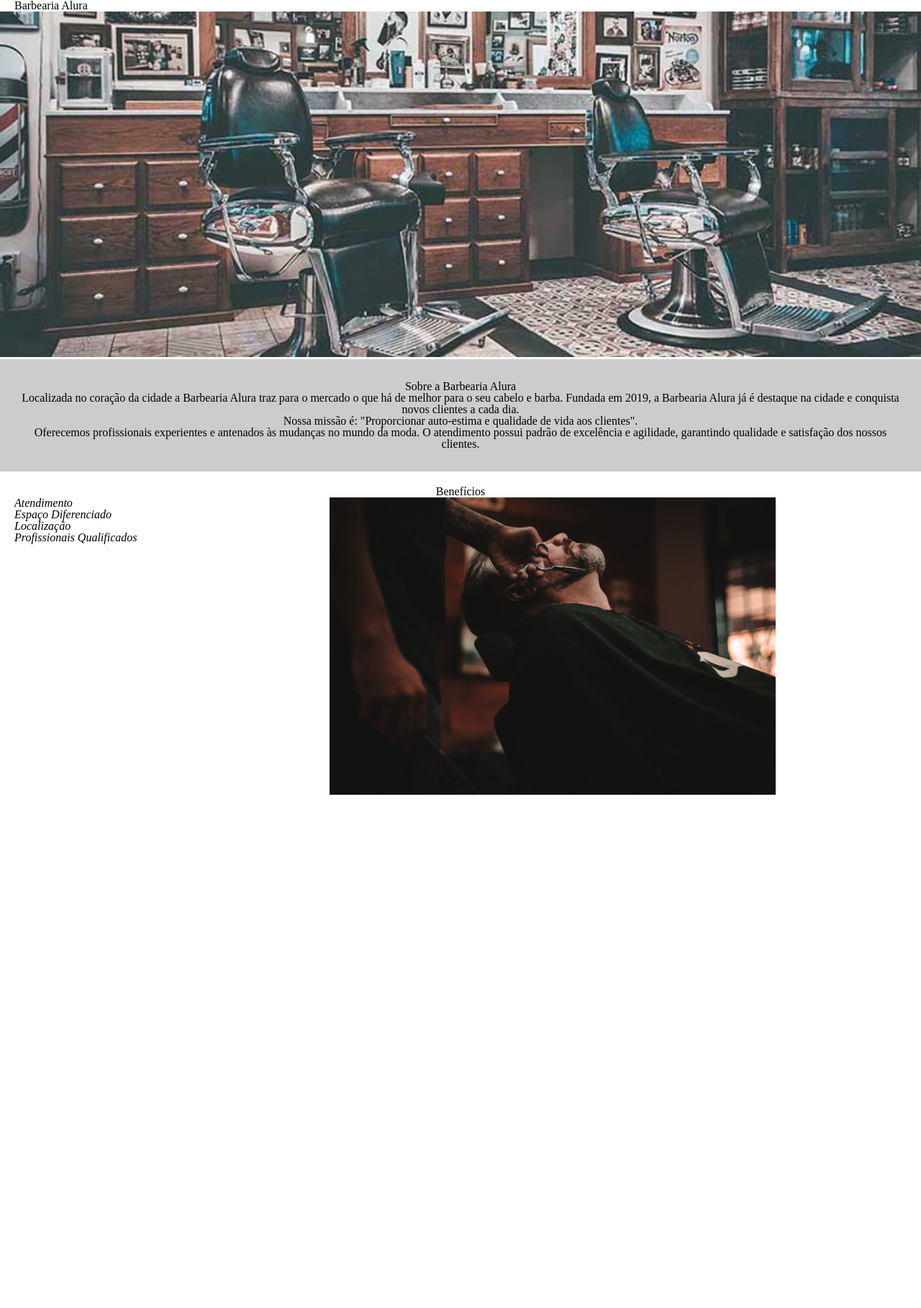
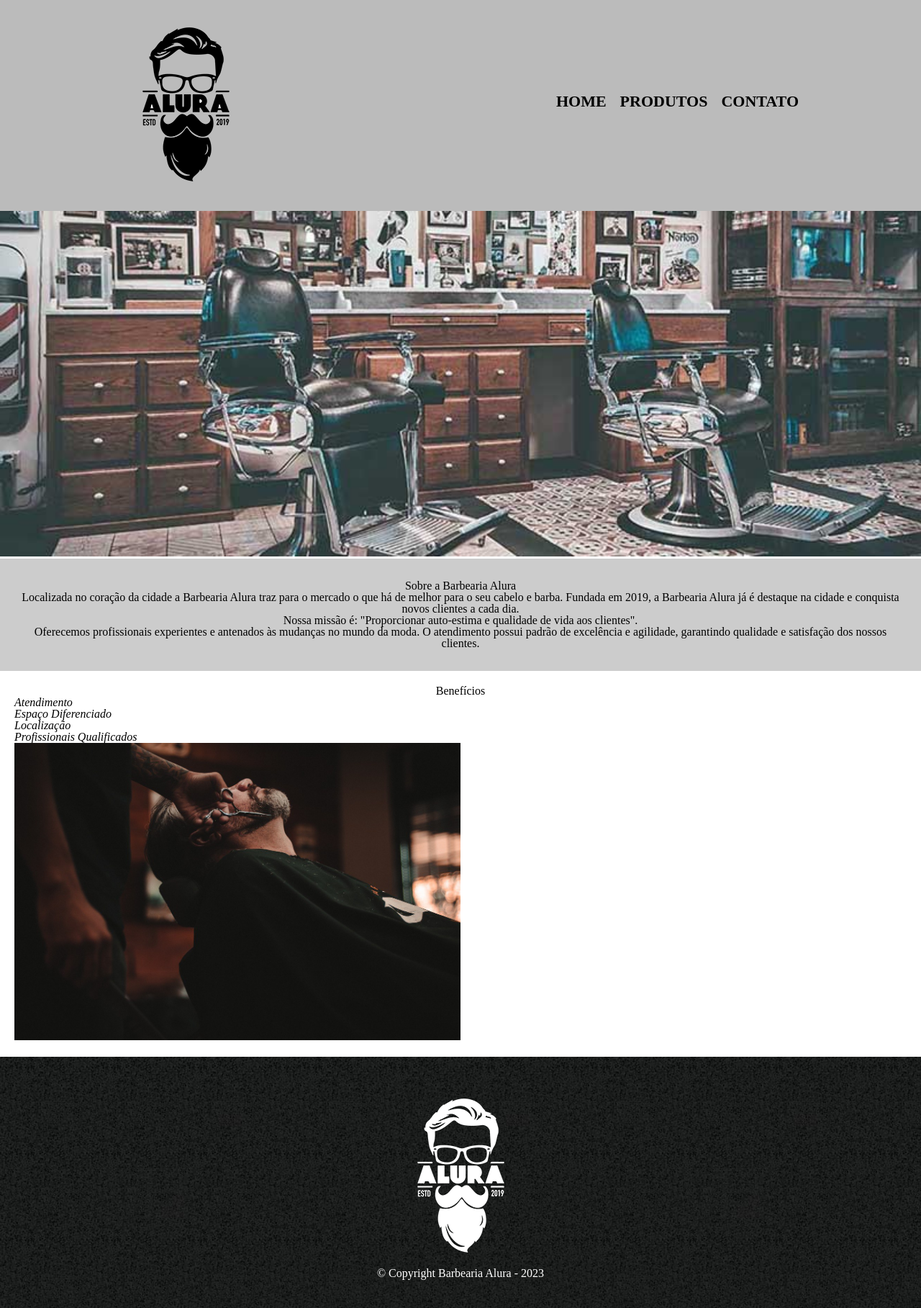
Before and after one commit to otthonleao/one-site-barbearia, a plain HTML site: page index.html in a window 1280 px wide. Shown: the whole page at 72% size. Before the commit the page ends 1127 px from the top, so only its background shows below. Drawn offline with Linux system fonts and the light colour scheme.

Commit message:
feat/refactor: adicionando header e footer em todas as páginas e reorganizando os styles

```diff
--- a/index.html
+++ b/index.html
@@ -5,12 +5,25 @@
 	<meta http-equiv="X-UA-Compatible" content="IE=edge">
 	<meta name="viewport" content="width=device-width, initial-scale=1.0">
 	<link rel="stylesheet" href="reset.css">
-	<link rel="stylesheet" href="style.css">
+	<link rel="stylesheet" href="style-header.css">
+	<link rel="stylesheet" href="style-home.css">
+	<link rel="stylesheet" href="style-footer.css">
+
 	<title>Barbearia Alura</title>
 </head>
 <body>
+	<!--CABEÇALHO-->
 	<header>
-		<h1 class="titulo-principal">Barbearia Alura</h1>
+		<div class="caixa">
+			<img src="images/logo.png">
+			<nav>
+				<ul>
+					<li><a href="index.html">Home</a></li>
+					<li><a href="produtos.html">Produtos</a></li>
+					<li><a href="contato.html">Contato</a></li>
+				</ul>
+			</nav>
+		</div>
 	</header>
 	<img id="banner" src="./images/banner.jpg">
 	<div class="principal">
@@ -35,5 +48,10 @@
 		<img src="./images/beneficios.jpg" class="imagem-beneficios" alt="barbeiro com a tesoura aparando a barba de um homem sentado.">
 	</div>
 
+	<footer>
+		<img src="images/logo-branco.png">
+		<p class="copyright">&copy; Copyright Barbearia Alura - 2023</p>
+	</footer>
+
 </body>
 </html>
--- /dev/null
+++ b/style-footer.css
@@ -0,0 +1,9 @@
+footer {
+	text-align: center;
+	background: url(/images/bg.jpg);
+	padding: 40px 0;
+}
+
+.copyright {
+	color: #fff;
+}
--- /dev/null
+++ b/style-header.css
@@ -0,0 +1,31 @@
+header {
+	background: #bbb;
+	padding: 20px 0; /* ESPAÇAMENTO INTERNO PARA QUE O CONTEÚDO NÃO CHEGUE AO TOPO DA CAIXA */
+}
+
+/* CENTRALIZAR O HEADER NO CENTRO DA PÁGINA AUTOMATICAMENTE DE ACORDO COM O TAMAMHO DA TELA */
+.caixa{
+	position: relative;
+	width: 940px;
+	margin: 0 auto;
+}
+
+/* POSICIONANDO A NAV DO LADO DIREITO */
+nav {
+	position: absolute;
+	top: 110px;
+	right: 0px;
+}
+
+nav li {
+	display: inline;
+	margin: 0 0 0 15px; /* ESPAÇAMENTO EXTERNO A ESQUERDA */
+}
+
+nav a {
+	text-transform: uppercase;
+	text-decoration: none; /* RETIRAR O SUBLINHADO */
+	color: black;
+	font-weight: bold;
+	font-size: 22px;
+}
--- /dev/null
+++ b/style-home.css
@@ -0,0 +1,33 @@
+#banner {
+	width: 100%;
+}
+
+.titulo-principal {
+	padding-left: 20px;
+}
+
+.titulo-centralizado {
+	text-align: center;
+}
+
+.principal {
+	background: #ccc;
+	padding: 30px;
+}
+
+p {
+	text-align: center;
+}
+
+.beneficios {
+	background: #fff;
+	padding: 20px;
+}
+
+.itens {
+	font-style: italic;
+}
+
+.imagem-beneficios {
+	width: 50%;
+}
```
Also changed, not shown: contato.html (added, +35 -0 lines), produtos.html (+4 -2 lines), style-produtos.css (added, +53 -0 lines), contato.css (added), 1 other file.
